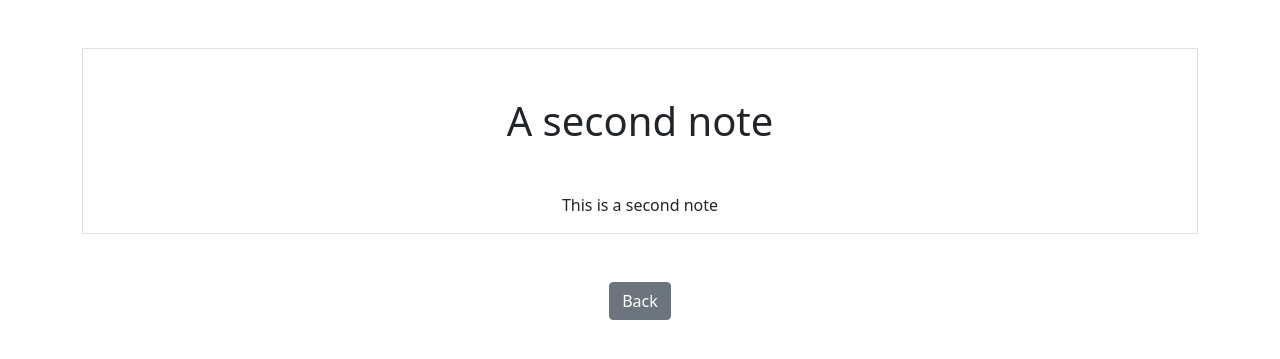
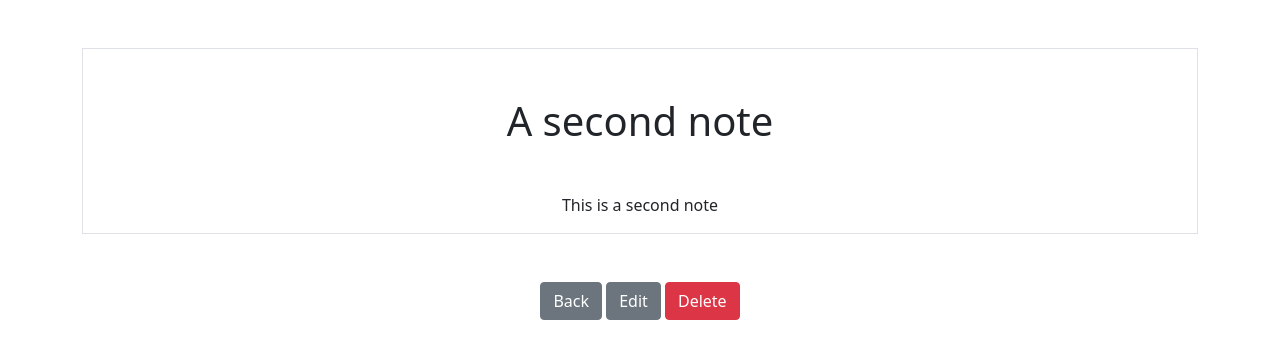
Before and after one commit to HoneyBunny3/django-esst, a Django app: page /smart/notes/2 in a window 1280 px wide. Shown: the top 359 px of the page. Run offline with Django 3.2, Linux system fonts and the light colour scheme; data comes from the database, SQL or seed files in the repository; both versions use the stored data as it was after the commit.

Commit message:
Completed section 7

```diff
--- a/notes/templates/notes/notes_detail.html
+++ b/notes/templates/notes/notes_detail.html
@@ -7,4 +7,6 @@
 </div>
 
 <a href="{% url 'notes.list' %}" class="btn btn-secondary my-5">Back</a>
+<a href="{% url 'notes.update'  pk=note.id %}" class="btn btn-secondary">Edit</a>
+<a href="{% url 'notes.delete'  pk=note.id %}" class="btn btn-danger">Delete</a>
 {% endblock %}
--- a/notes/templates/notes/notes_form.html
+++ b/notes/templates/notes/notes_form.html
@@ -2,7 +2,7 @@
 
 {% block content %}
 
-<form action="{% url 'notes.new' %}" method='POST'>{% csrf_token %}
+<form method='POST'>{% csrf_token %}
     {{ form.as_p }}
     <button type="submit" class="btn btn-primary my-5">Submit</button>
 </form>
@@ -11,5 +11,6 @@
     {{form.errors.title.as_text}}
 </div>
 {% endif %}
+<a href="% url 'notes.list' %" class="btn btn-secondary">Cancel</a>
 
 {% endblock %}
--- a/notes/urls.py
+++ b/notes/urls.py
@@ -5,5 +5,7 @@ from . import views
 urlpatterns = [
     path('notes', views.NotesListView.as_view(), name="notes.list"),
     path('notes/<int:pk>', views.NotesDetailView.as_view(), name="notes.detail"),
+    path('notes/<int:pk>/edit', views.NotesUpdateView.as_view(), name="notes.update"),
+    path('notes/<int:pk>/delete', views.NotesDeleteView.as_view(), name="notes.delete"),
     path('notes/new', views.NotesCreateView.as_view(), name="notes.new"),
 ]
--- a/notes/views.py
+++ b/notes/views.py
@@ -1,10 +1,21 @@
 from typing import List
 from django.shortcuts import render
 from django.http import Http404
-from django.views.generic import CreateView, DetailView, ListView
+from django.views.generic import CreateView, DetailView, ListView, UpdateView
+from django.views.generic.edit import DeleteView
 
 from .forms import NotesForm
 from .models import Notes
+
+class NotesDeleteView(DeleteView):
+    model = Notes
+    success_url = '/smart/notes'
+    template_name = 'notes/notes_delete.html'
+
+class NotesUpdateView(UpdateView):
+    model = Notes
+    success_url = '/smart/notes'
+    form_class = NotesForm
 
 class NotesCreateView(CreateView):
     model = Notes
```
Also changed, not shown: notes/forms.py (+6 -5 lines), notes/templates/notes/notes_delete.html (added, +11 -0 lines), db.sqlite3.
